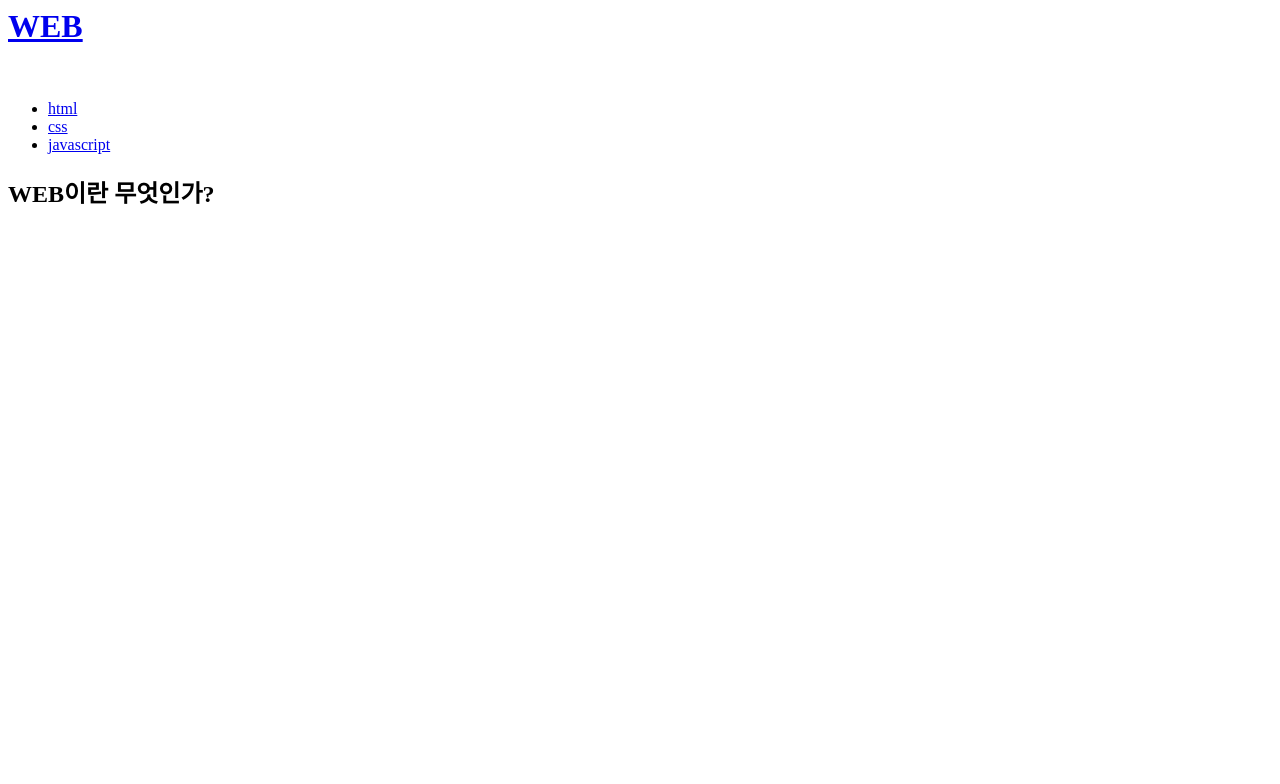
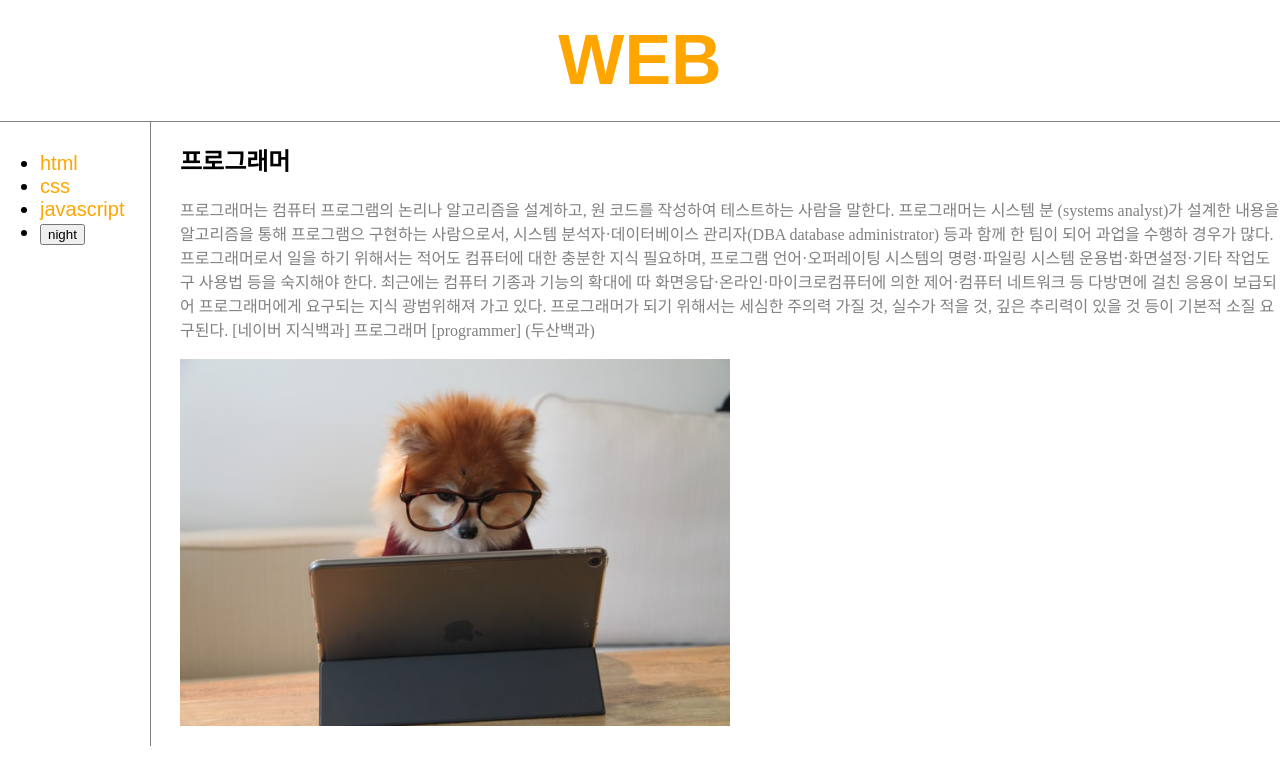
Before and after one commit to myeong0912/WEB1, a plain HTML site: page index.html in a window 1280 px wide. Drawn offline with nearby package versions, Linux system fonts and the light colour scheme.

Commit message:
Add files via upload

```diff
--- /dev/null
+++ b/colors.js
@@ -0,0 +1,37 @@
+var Links = {
+    setColor:function (color){
+    /* var alist = document.querySelectorAll('a');
+       var i = 0;
+       while(i < alist.length){
+       alist[i].style.color = color;
+       i = i + 1;
+       } */
+       $('a').css('color', color);
+    }
+   }
+var Body = {
+    setColor:function (color){
+    /* document.querySelector('body').style.color = color; */
+    $('body').css('color', color);
+    },
+    setBackgroundColor:function (color){
+    /* document.querySelector('body').style.backgroundColor = color; */
+    $('body').css('backgroundColor', color);
+   }
+ }
+function nightdayhandler(dog){
+   var target = document.querySelector('body');
+   if(dog.value === 'night'){
+    Body.setBackgroundColor('black');
+    Body.setColor('white');
+    Links.setColor('powderblue');
+       dog.value = 'day';
+
+      } else {
+
+       dog.value = 'night';
+    Body.setBackgroundColor('white');
+    Body.setColor('black');
+    Links.setColor('orange');
+      }
+   }
--- a/index.html
+++ b/index.html
@@ -1,15 +1,43 @@
-<!dogtype html>
+<!DOCTYPE html>
 <html>
 <head><title>WELCOME!</title>
-    <meta charset="utf-8"></head>
+    <meta charset="utf-8">
+ </head>
+ <link rel="stylesheet" href="style.css">
  <body>
     <h1><a href="index.html">WEB</a></h1>
-<br><ul>
+    <div id="grid">
+    <script src="colors.js"></script>
+     <ul>
       <li><a href="1.html">html</a></li>
       <li><a href="2.html">css</a></li>
       <li><a href="3.html">javascript</a></li>
+      <li><input id="night_day" type="button" value="night" onclick="
+        nightdayhandler(this); "></li>
+      <script src="https://ajax.googleapis.com/ajax/libs/jquery/3.6.0/jquery.min.js"></script>
      </ul>
-<h2>WEB이란 무엇인가?</h2>
-
+     <div id="내용">
+     <h2>프로그래머</h2>
+     <p>
+         프로그래머는 컴퓨터 프로그램의 논리나 알고리즘을 설계하고, 원
+         코드를 작성하여 테스트하는 사람을 말한다. 프로그래머는 시스템 분
+         (systems analyst)가 설계한 내용을 알고리즘을 통해 프로그램으
+         구현하는 사람으로서, 시스템 분석자·데이터베이스 관리자(DBA
+         database administrator) 등과 함께 한 팀이 되어 과업을 수행하
+         경우가 많다.
+         프로그래머로서 일을 하기 위해서는 적어도 컴퓨터에 대한 충분한 지식
+         필요하며, 프로그램 언어·오퍼레이팅 시스템의 명령·파일링 시스템
+         운용법·화면설정·기타 작업도구 사용법 등을 숙지해야 한다.
+         최근에는 컴퓨터 기종과 기능의 확대에 따
+         화면응답·온라인·마이크로컴퓨터에 의한 제어·컴퓨터 네트워크 등
+         다방면에 걸친 응용이 보급되어 프로그래머에게 요구되는 지식
+         광범위해져 가고 있다. 프로그래머가 되기 위해서는 세심한 주의력
+         가질 것, 실수가 적을 것, 깊은 추리력이 있을 것 등이 기본적 소질
+         요구된다.
+         [네이버 지식백과] 프로그래머 [programmer] (두산백과)
+         <br><br><img src="puppy.jpg" width="50%">
+        </p>
+     </div>
+    </div>
 </body>
 </html>
--- /dev/null
+++ b/style.css
@@ -0,0 +1,50 @@
+p{
+    color:gray;
+}
+body {
+    margin:0;
+}
+a {
+    text-decoration:none;
+    color:orange;
+    font-family:fantasy;
+}
+h1 {
+    border-bottom:gray 1px solid;
+    text-align: center;
+    font-size: 70px;
+    margin:0;
+    padding:20px;
+}
+#grid #내용{
+    padding-left:30px;
+}
+#grid{
+    border:none;
+    display:grid;
+    grid-template-columns: 150px 1fr;
+}
+#grid ul{
+    border-right:gray 1px solid;
+    margin:0;
+    padding:30px;
+    width:80px;
+    font-size:20px;
+    padding-left:40px;
+}
+@media(max-width:800px){
+ #grid{
+    display:block;
+ }
+ #grid ul{
+    border-right:none;
+    margin:0;
+    padding:none;
+    width:0;
+    font-size:40px;
+    padding-left:none;
+ }
+ h1 {
+    border-bottom:none;
+ }
+}
```
Lines whose indentation alone changed are shown as unchanged.
